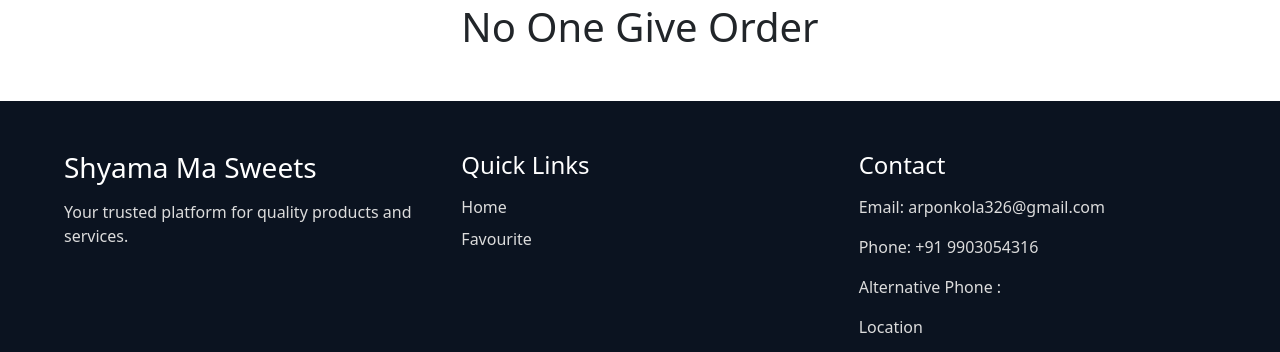
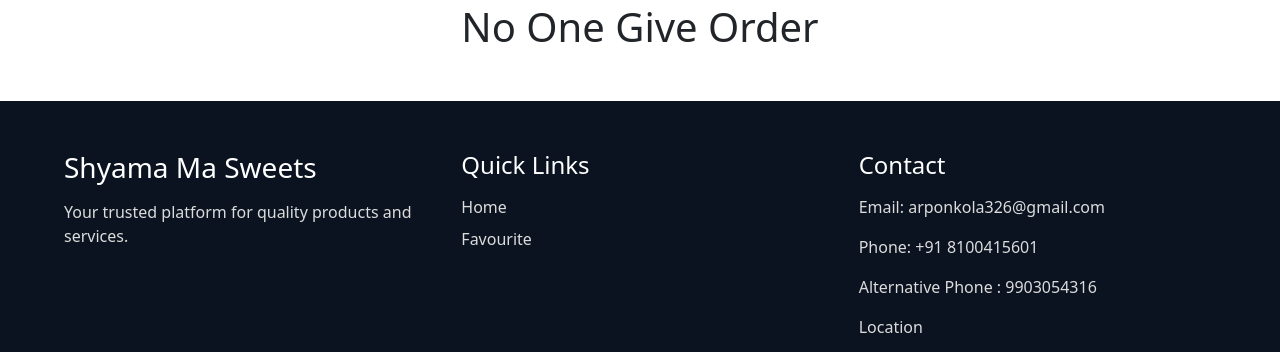
Before and after one commit to Arponkola/flask-sweet-shop-website, a Flask app: page /admin/orders in a window 1280 px wide. Shown: the part 131-483 px from the top of the page. Run offline with Flask 3, Linux system fonts and the light colour scheme; the visitor is signed in with stand-in values (Sample User, id 1); data that the repository does not hold is empty.

Commit message:
Update base.html

```diff
--- a/app/templates/base.html
+++ b/app/templates/base.html
@@ -149,8 +149,8 @@
             <section id="contact">
                 <h4>Contact</h4>
                 <p>Email: arponkola326@gmail.com</p>
-                <p>Phone: +91 9903054316</p>
-                <p>Alternative Phone : </p>
+                <p>Phone: +91 8100415601</p>
+                <p>Alternative Phone : 9903054316</p>
                 <p>Location</p>
             </section>
         </div>
```
